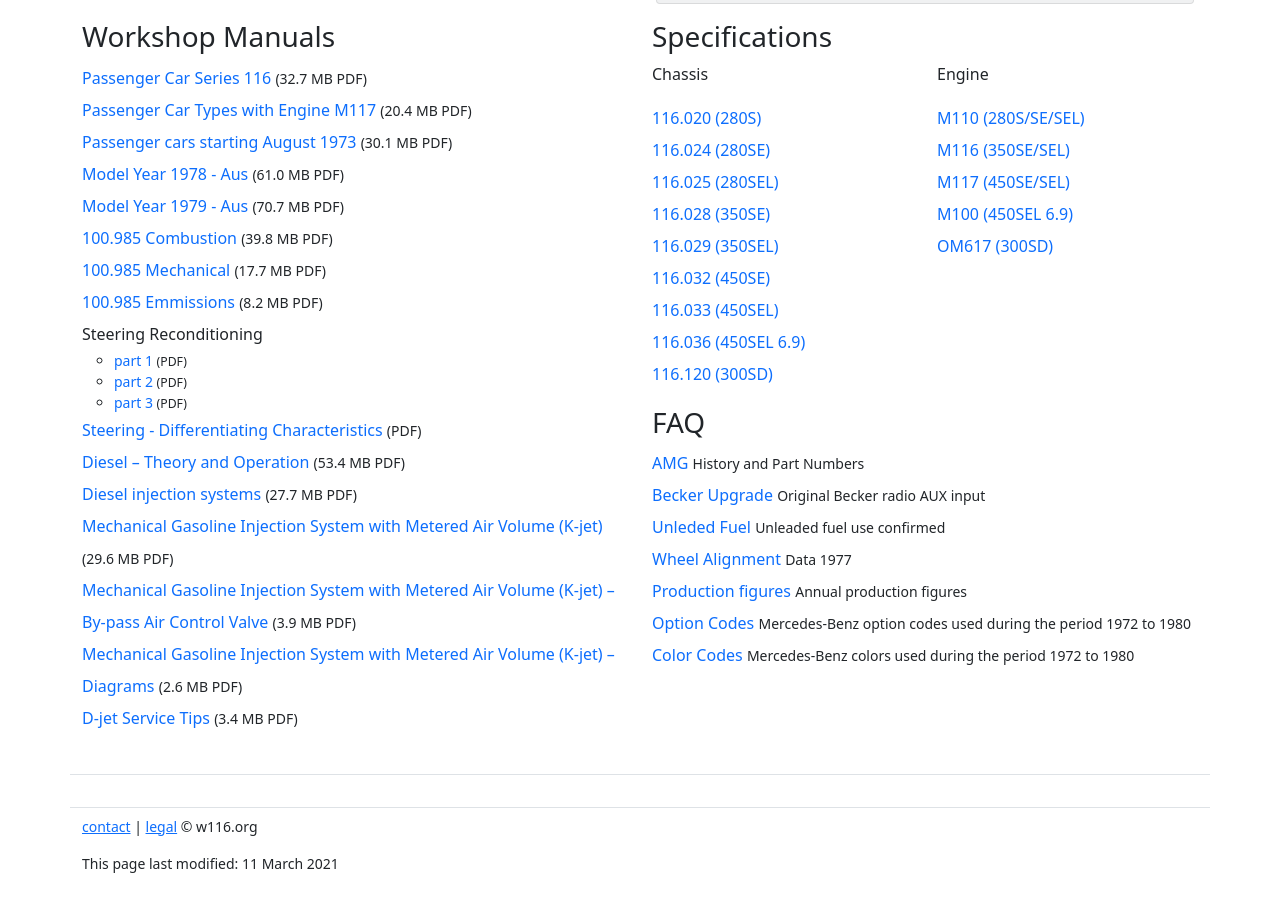
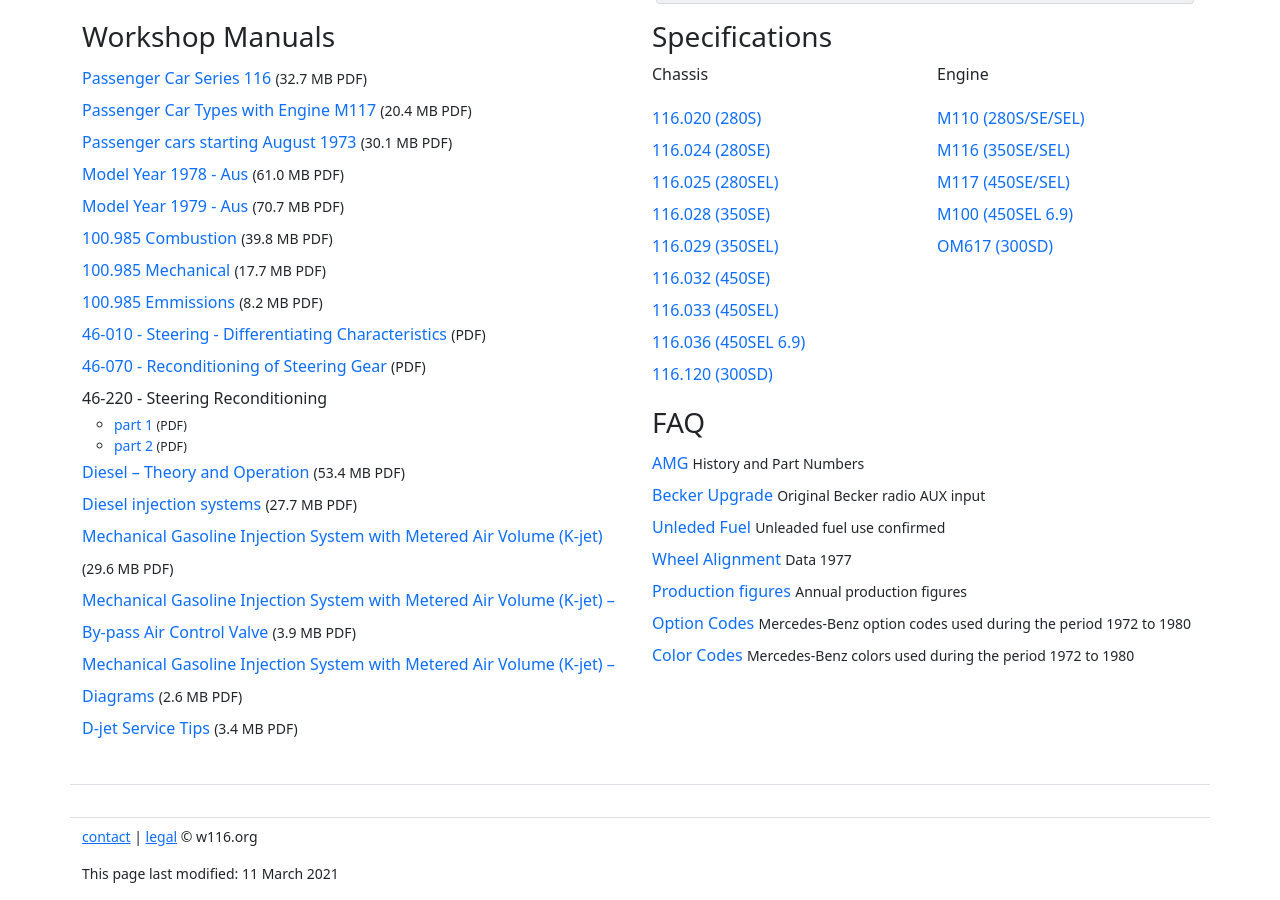
Before and after one commit to W116org/w116org.github.io, a Jekyll site: the page built from tech.html, in a window 1280 px wide and 900 px high, scrolled down 1085 px. Built offline with Jekyll 4.4.1, drawn with Linux system fonts in a browser that asks for light colours.

Commit message:
Update tech.html

```diff
--- a/tech.html
+++ b/tech.html
@@ -67,7 +67,13 @@
       <li><a class="text-decoration-none" href="//cdn.w116.org/tech/Manual_100-985_Emmissions_07_80.pdf">100.985 Emmissions</a>
         <span class="small">(8.2 MB PDF)</span>
       </li>
-      <li>Steering Reconditioning
+      <li><a class="text-decoration-none" href="//cdn.w116.org/tech/Steering_Box_Survey_46-010.pdf">46-010 - Steering - Differentiating Characteristics</a>
+        <span class="small">(PDF)</span>
+      </li>
+      <li><a class="text-decoration-none" href="//cdn.w116.org/tech/Steering_Box_46-070.pdf">46-070 - Reconditioning of Steering Gear</a>
+        <span class="small">(PDF)</span>
+      </li>
+      <li>46-220 - Steering Reconditioning
         <ul class="small lh-base">
           <li><a class="text-decoration-none" href="//cdn.w116.org/tech/Steering_Power_46-220-part_1.pdf">part 1</a>
             <span class="small">(PDF)</span>
@@ -75,13 +81,7 @@
           <li><a class="text-decoration-none" href="//cdn.w116.org/tech/Steering_Power_46-220-part_2.pdf">part 2</a>
             <span class="small">(PDF)</span>
           </li>
-          <li><a class="text-decoration-none" href="//cdn.w116.org/tech/Steering_Box_46-070.pdf">part 3</a>
-            <span class="small">(PDF)</span>
-          </li>
         </ul>
-      </li>
-      <li><a class="text-decoration-none" href="//cdn.w116.org/tech/Steering_Box_Survey_46-010.pdf">Steering - Differentiating Characteristics</a>
-        <span class="small">(PDF)</span>
       </li>
       <li><a class="text-decoration-none" href="//cdn.w116.org/tech/training_diesel.pdf">Diesel &ndash; Theory and Operation</a>
         <span class="small">(53.4 MB PDF)</span>
```
